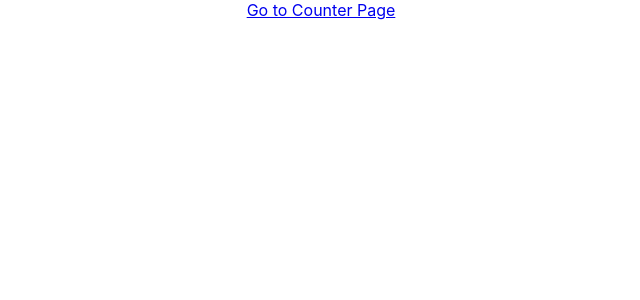
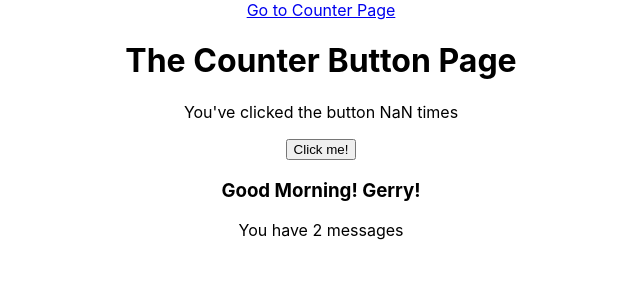
Before and after one commit to gliu7717/fullstack_my_first_app, a React (Create React App) app: page /counter in a window 1280 px wide. Before the commit this address had no page. Shown: the top 300 px of the page, without its empty margins (319-959 px from the left). Built offline with nearby package versions, Linux system fonts and the light colour scheme.

Commit message:
user URL parameters

```diff
--- a/package.json
+++ b/package.json
@@ -6,6 +6,7 @@
     "@testing-library/jest-dom": "^5.17.0",
     "@testing-library/react": "^13.4.0",
     "@testing-library/user-event": "^13.5.0",
+    "query-string": "^9.0.0",
     "react": "^18.3.1",
     "react-dom": "^18.3.1",
     "react-router-dom": "^6.23.1",
--- a/src/App.js
+++ b/src/App.js
@@ -28,7 +28,7 @@ function App() {
         <Routes>
         <Route path="/"
         element=<HomePage/> />
-        <Route path="/counter/:name"
+        <Route path="/counter"
           element = <CounterButtonPage/> />
         <Route path="/people-list"
           element = <PeopleListPage/>/>
--- a/src/pages/CounterButtonPage.js
+++ b/src/pages/CounterButtonPage.js
@@ -1,12 +1,18 @@
 import React, { useState } from 'react';
 import { useParams } from 'react-router-dom';
+import { useLocation } from 'react-router-dom';
+import queryString from 'query-string';
 
 import { CounterButton } from '../CouterButton';
 import { CongratulationsMessage } from '../CongratulationMessage';
 import { Greeting } from '../Greeting';
 
 export const CounterButtonPage = () => {
-  const [numberOfClicks, setNumberOfClicks] = useState(0)
+   const location = useLocation()
+   //console.log( parse(location.search))
+   const startingValue = queryString.parse(location.search).startingValue
+
+  const [numberOfClicks, setNumberOfClicks] = useState(Number(startingValue))
   const [hideMessage, setHideMessage] = useState(false);
 
   const increment = () => setNumberOfClicks(numberOfClicks + 1);
@@ -14,7 +20,7 @@ export const CounterButtonPage = () => {
   const {name} = useParams()
   return (
     <>
-    <h1> {name}'s The Counter Button Page</h1>
+    <h1>  The Counter Button Page</h1>
     {hideMessage
         ? null
         : <CongratulationsMessage  numberOfClicks = {numberOfClicks}
```
Also changed, not shown: 1 other file (tests, documents, lock files or other folders).
